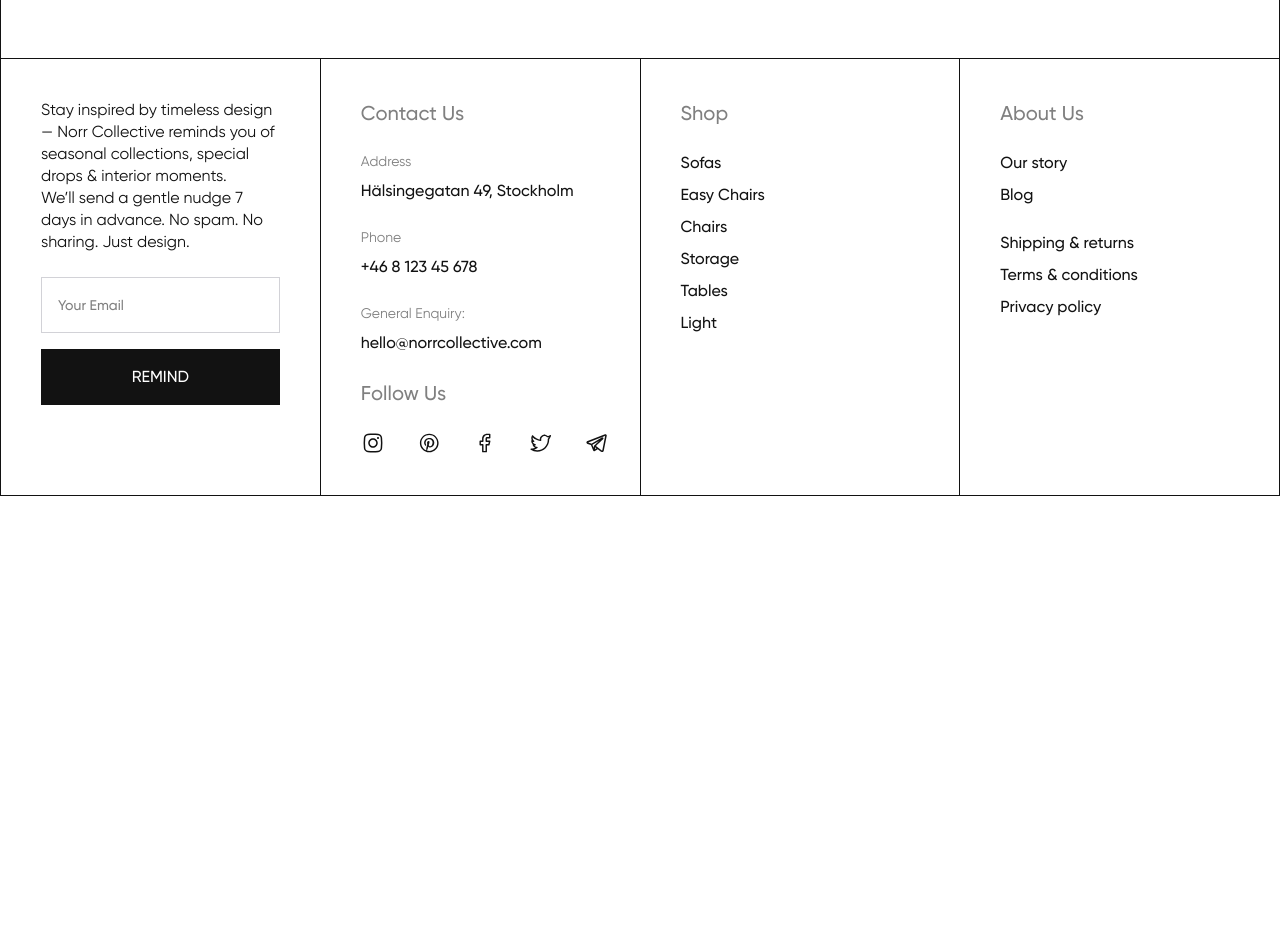
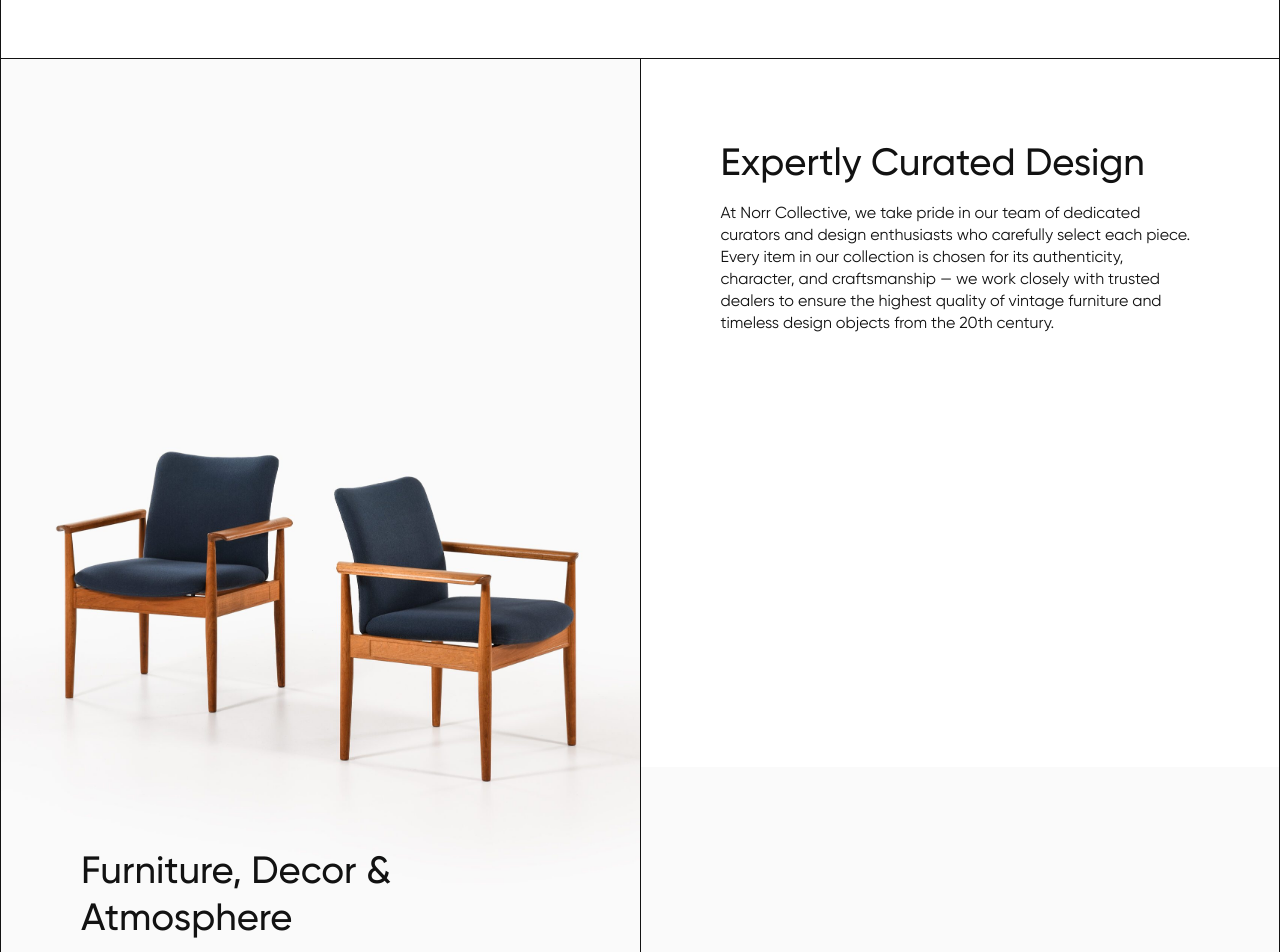
Before and after one commit to anastasiacheb/NorrCollective, a Next.js app: page /about in a window 1280 px wide. Shown: the part 1120-2072 px from the top of the page. Before the commit the page ends 1616 px from the top, so only its background shows below. Built offline with nearby package versions, Linux system fonts and the light colour scheme.

Commit message:
about sections

```diff
--- a/src/app/about/page.tsx
+++ b/src/app/about/page.tsx
@@ -22,6 +22,38 @@ function IconLinkRoundItem({ href, name }: IconLinkProps) {
       className="flex-none border border-base-900 rounded-full flex items-center justify-center size-12">
       <img src={`/icons/${name}.svg`} alt={`${name} icon`} className="size-6" />
     </Link>
+  );
+}
+
+interface AboutSectionProps {
+  title: string;
+  text: string;
+  src: string;
+  reverse?: boolean;
+}
+
+function AboutSection({ title, text, src, reverse }: AboutSectionProps) {
+  return (
+    <section className="border-r border-base-900 lg:grid lg:grid-cols-2 lg:h-[calc(100dvh-92px)]">
+      <div
+        className={`border-l border-b border-base-900 flex items-center justify-center overflow-clip ${reverse ? 'lg:order-1' : 'order-2'}`}>
+        <Image
+          src={`/images/${src}`}
+          alt="chair"
+          width={0}
+          height={0}
+          sizes="100vw"
+          className="w-full h-full aspect-[375/420] object-cover md:aspect-[768/500] lg:aspect-auto"
+        />
+      </div>
+      <div
+        className={`border-l border-b border-base-900 py-10 px-4 md:p-20 relative ${reverse ? 'lg:order-2' : 'lg:order-1'}`}>
+        <div className="lg:sticky lg:top-43">
+          <h2 className="text-[26px] font-medium mb-4 md:text-[38px]">{title}</h2>
+          <p className="leading-snug">{text}</p>
+        </div>
+      </div>
+    </section>
   );
 }
 
@@ -53,7 +85,7 @@ export default function Page() {
             width={0}
             height={0}
             sizes="100vw"
-            className="w-full h-auto aspect-[375/420] object-cover md:aspect-[768/500] lg:aspect-auto"
+            className="w-full h-full aspect-[375/420] object-cover md:aspect-[768/500] lg:aspect-auto"
           />
         </div>
       </header>
@@ -67,6 +99,23 @@ export default function Page() {
           timeless beauty in everyday living.
         </p>
       </section>
+      <AboutSection
+        title="Expertly Curated Design"
+        text="At Norr Collective, we take pride in our team of dedicated curators and design enthusiasts who carefully select each piece. Every item in our collection is chosen for its authenticity, character, and craftsmanship — we work closely with trusted dealers to ensure the highest quality of vintage furniture and timeless design objects from the 20th century."
+        src="DSC_2876-scaled.jpg"
+        reverse
+      />
+      <AboutSection
+        title="Furniture, Decor & Atmosphere"
+        text="Beyond iconic furniture, our collection also includes thoughtful interior pieces — lighting, art objects, and rare finds — designed to shape an atmosphere of calm, beauty, and individuality. We believe that finding meaningful design should be seamless, which is why we offer a smooth and inspiring online experience."
+        src="DSC_2876-scaled.jpg"
+      />
+      <AboutSection
+        title="Making Everyday Living Special"
+        text="Our mission is simple: to bring timeless design into everyday life. We are committed to quality, aesthetics, and a curated approach that helps you create a home filled with intention. Thank you for choosing Norr Collective — we look forward to helping you shape spaces that feel truly yours."
+        src="DSC_2876-scaled.jpg"
+        reverse
+      />
     </>
   );
 }
```
